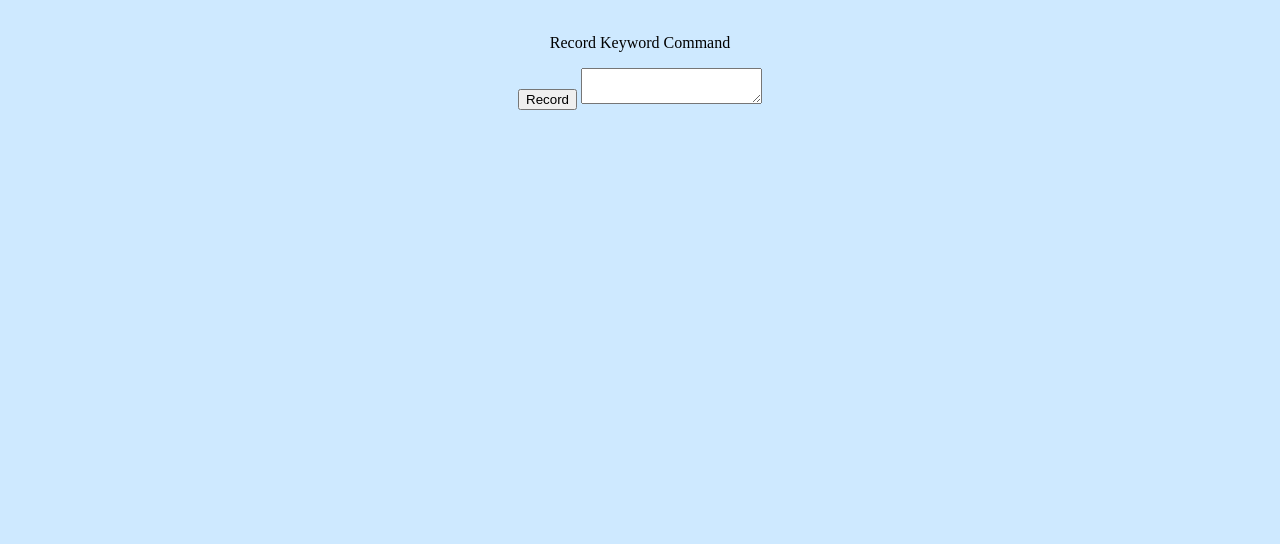
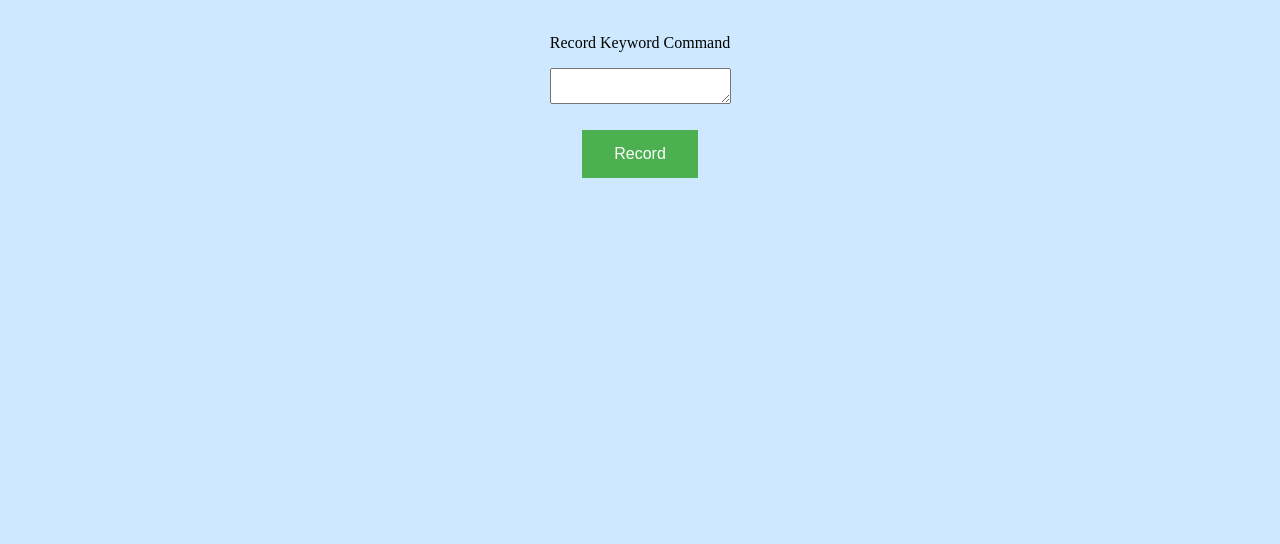
Before and after one commit to WilliamLQin/talk2control, a plain HTML site: page templates/index.html in a window 1280 px wide. Shown: the part 256-800 px from the top of the page. Drawn offline with nearby package versions, Linux system fonts and the light colour scheme; a web font is replaced by a local one.

Commit message:
reorganize

```diff
--- a/static/css/main.css
+++ b/static/css/main.css
@@ -44,3 +44,19 @@ h3 {
 .descriptions {
   margin-top: 30px;
 }
+
+#btn-1 {
+    background-color: #4CAF50 ;
+    border: none;
+    color: white;
+    padding: 15px 32px;
+    text-align: center;
+    text-decoration: none;
+    display: inline-block;
+    font-size: 16px;
+    margin: 4px 2px;
+    cursor: pointer;
+  }
+  #btn-1:hover {
+    background-color: #2e7030 ;
+  }
--- a/static/js/Recorder.js
+++ b/static/js/Recorder.js
@@ -25,6 +25,7 @@ class Recorder extends React.Component {
         <p>Record Keyword Command</p>
         <button id="btn-1" onClick={function () {
         }}>Record</button>
+        <br></br>
         <textarea className="text-area" defaultValue={this.state.text} />
       </div>
     )
--- a/static/js/main.js
+++ b/static/js/main.js
@@ -13,10 +13,7 @@ function initializeSpeechRec() {
 function startSpeechRec() {
   // start listening
   speech.start();
-}
-
-function stopSpeechRec() {
-  speech.stop();
+  btn.innerText = "Recording...";
 }
 
 function showResult() {
--- a/templates/index.html
+++ b/templates/index.html
@@ -27,8 +27,11 @@
           <h3 class="titleFont">Command to Keyword</h3>
           <div id="recorder">
             <p>Record Keyword Command</p>
+            <textarea id="keyword" class="text-area"></textarea>
+            <br>
+            <br>
             <button id="btn-1">Record</button>
-            <textarea id="keyword" class="text-area"></textarea>
+
           </div>
       </div>
 
```
